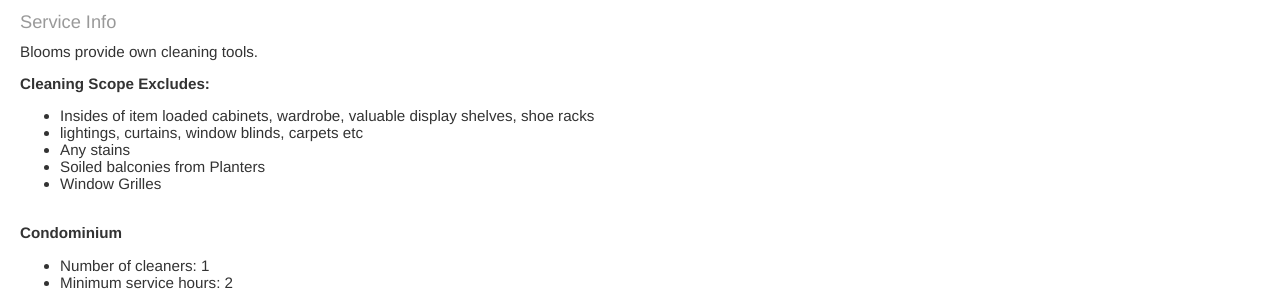
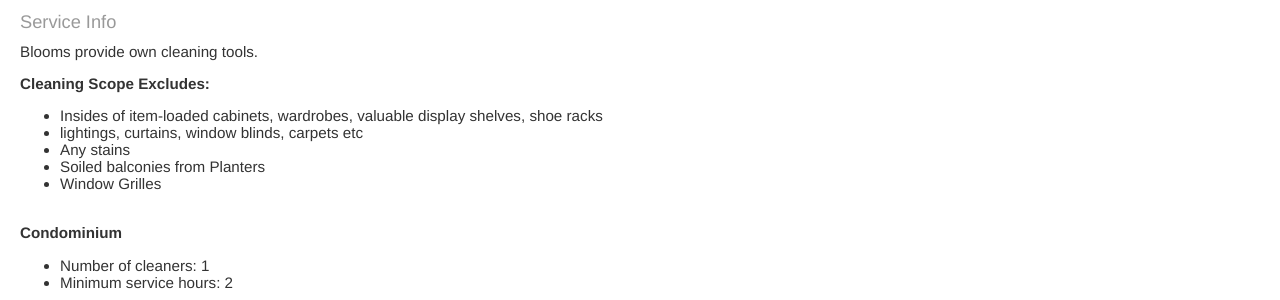
Before and after one commit to blooms-singapore/pages, a Jekyll site: the page built from en/services/cleaning-standard.html, in a window 1280 px wide. Shown: the part 695-995 px from the top of the page. Built offline with Jekyll 4.4.1, drawn with Linux system fonts in a browser that asks for light colours.

Commit message:
Update cleaning-standard.html

```diff
--- a/en/services/cleaning-standard.html
+++ b/en/services/cleaning-standard.html
@@ -11,7 +11,7 @@
 <p>
   <strong>Cleaning Scope Excludes:</strong>
   <ul>
-    <li>Insides of item loaded cabinets, wardrobe, valuable display shelves, shoe racks</li>
+    <li>Insides of item-loaded cabinets, wardrobes, valuable display shelves, shoe racks</li>
     <li>lightings, curtains, window blinds, carpets etc</li>
     <li>Any stains</li>
     <li>Soiled balconies from Planters</li>
```
